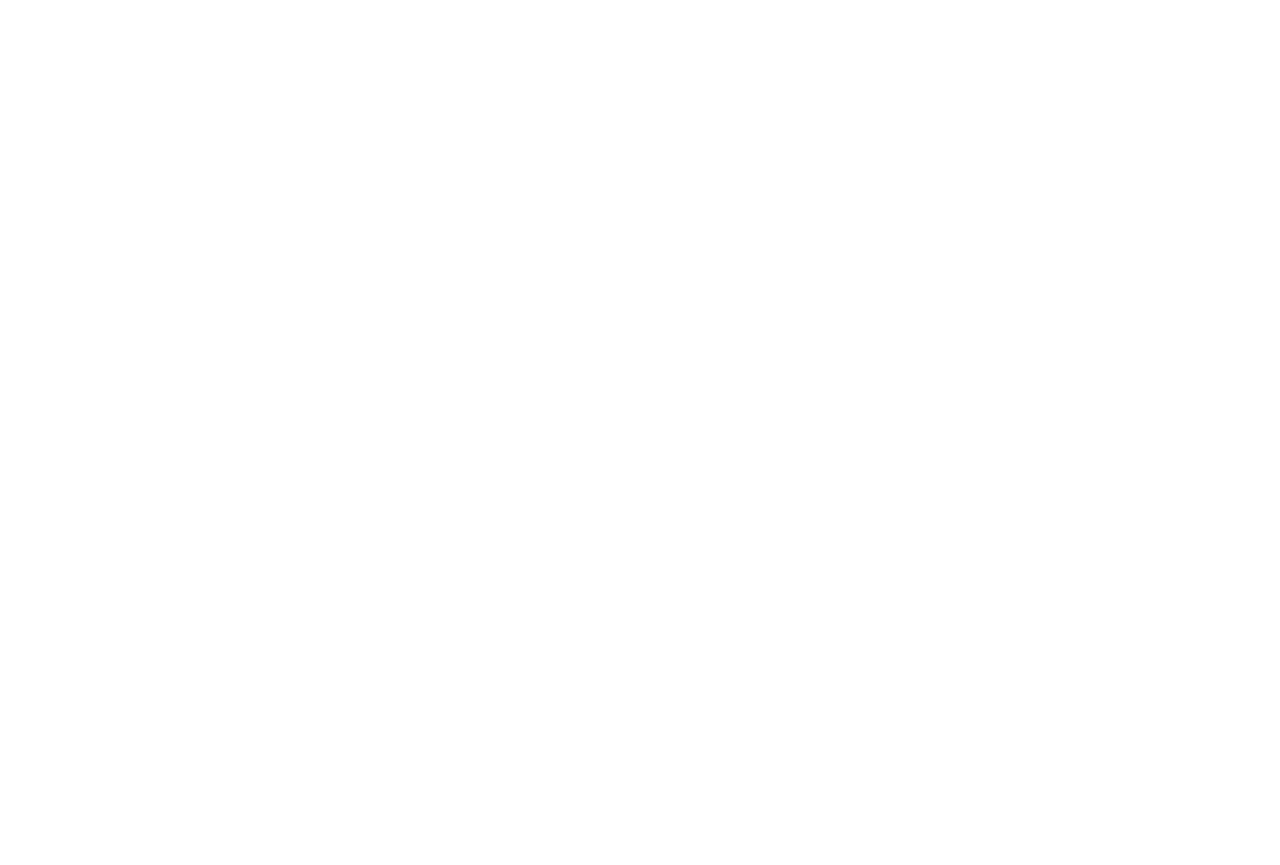
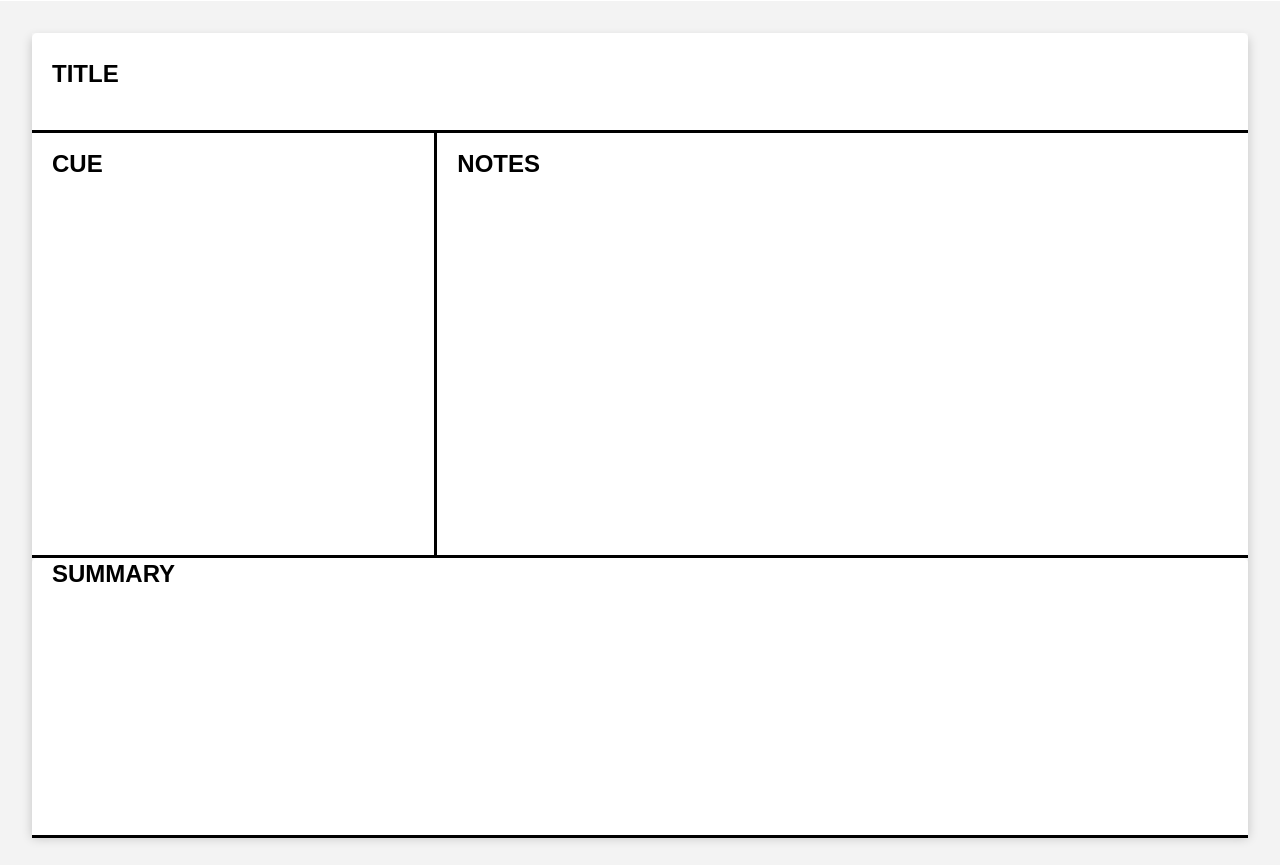
Before and after one commit to rendrabimaa/notesapp, a React (Create React App) app: page /addnote in a window 1280 px wide. Before the commit this address had no page. Before the commit the page ends 800 px from the top, so only its background shows below. Built offline with nearby package versions, Linux system fonts and the light colour scheme.

Commit message:
Halaman Add Note

```diff
--- a/src/components/AddNote.js
+++ b/src/components/AddNote.js
@@ -1,80 +1,35 @@
 import React from "react";
-import { useNavigate } from 'react-router-dom';
-import PropTypes from 'prop-types';
 
-function AddNotePageWrapper() {
-    const navigate = useNavigate();
+function AddNote() {
+  return (
+    <section className="addnote-page">
 
-    function navigateHome() {
-      navigate('/');
-    }
+      <div class="container-addnote">
+        <div className="title-addnote">
+          <input type="text"  name="titlenote" id="titlenote" className="input-field" placeholder="Title"/>
+          <label for="titlenote" className="input-label">Title</label>
+        </div>
 
-    return (
-      <AddNotePage navigate={navigateHome} />
-    );
-  }
+        <div className="note-columns" id="note-columns">
+        <textarea id="note-columns-note" name="columns-note" className="input-notee" rows="13" cols="50"/>
+          <label for="columns-note" className="input-label-note">Notes </label>
+        </div>
+        <div className="cue-columns">
+          <textarea id="cue-columns-note" name="cue-columns-note" className="input-cue" rows="13" cols="50"/>
+          <label for="cue-columns-note" className="input-label-cue">Cue</label>
+        </div>
 
-  class AddNotePage extends React.Component {
-    constructor(props) {
-      super(props);
+        <div className="summary">
+        <div className="summary-note">
+          <textarea type="text"  name="summarynote" className="input-summary" placeholder="Summary" rows="8"/>
+          <label for="summarynote" className="input-label-summary">Summary</label>
+        </div>
+        </div>
+      </div>
 
-      this.state = {
-        title: '',
-        body: '',
-      };
+    </section>
 
-      this.onTitleChangeHandler = this.onTitleChangeHandler.bind(this);
-      this.onBodyChangeHandler = this.onBodyChangeHandler.bind(this);
-      this.onSubmitHandler = this.onSubmitHandler.bind(this);
-    }
+  )
+}
 
-    onTitleChangeHandler(event) {
-      this.setState({ title: event.target.value });
-    }
-
-    onBodyChangeHandler(event) {
-      this.setState({ body: event.target.value });
-    }
-
-    async onSubmitHandler(event) {
-      event.preventDefault();
-      const { title, body } = this.state;
-      const note = {
-        title,
-        body,
-      };
-
-      await addNote(note);
-
-      const { navigate } = this.props;
-      navigate();
-    }
-
-    render() {
-      const { title } = this.state;
-
-      return (
-        <LocaleContext.Consumer>
-          {({ locale }) => (
-            <form className="add-new-page__input" onSubmit={this.onSubmitHandler}>
-              <input type="text" className="add-new-page__input__title" value={title} onChange={this.onTitleChangeHandler} placeholder={locale === 'id' ? 'Judul catatam ...' : 'Note title ...'} />
-              <textarea
-                className="add-new-page__input__body"
-                placeholder={locale === 'id' ? 'Detail catatan ...' : 'Note detail ...'}
-                onChange={this.onBodyChangeHandler}
-              />
-              <div className="add-new-page__action">
-                <Button type="submit" title={locale === 'id' ? 'Simpan' : 'Save'}><FiCheck /></Button>
-              </div>
-            </form>
-          )}
-        </LocaleContext.Consumer>
-      );
-    }
-  }
-
-  AddNotePage.propTypes = {
-    navigate: PropTypes.func.isRequired,
-  };
-
-  export default AddNotePageWrapper;
+export default AddNote;
--- a/src/components/LandingPageBody.js
+++ b/src/components/LandingPageBody.js
@@ -31,7 +31,6 @@ function LandingPageBody() {
                     <p>
                         No more forcing a word processor to do what it wasn’t designed to do. Take Cornell notes, complete with title, cue column, detail column, and summary. Use custom text formatting to give your notes structure and make the important points stand out. Edit and rearrange your notes as you go. Organize your sheets into folders so you can take notes for all of your classes or for different projects. Use the Cosmic Search bar to search through all your sheets, notes, and summaries. Results are filtered and highlighted in real-time as you type. Star sheets so you can get to them fast. And when you’re done, export to your printer or to PDF.
 
-
                     </p>
 
                 </div>
--- a/src/components/LandingSection3.js
+++ b/src/components/LandingSection3.js
@@ -43,9 +43,6 @@ function LandingPageSection3() {
                     </span>
                 </div>
             </div>
-
-
-
         </section>
 
     )
--- a/src/components/NoteApp.js
+++ b/src/components/NoteApp.js
@@ -3,6 +3,7 @@ import LandingPage from "../pages/LandingPage";
 import About from "../pages/About";
 import LoginPage from "../pages/LoginPage";
 import { Route, Routes } from "react-router-dom";
+import AddNotePage from "../pages/AddNotePage";
 
 class NoteApp extends React.Component {
   render() {
@@ -11,6 +12,7 @@ class NoteApp extends React.Component {
         <Route path="/" element={<LandingPage />} />
         <Route path="/about" element={<About />} />
         <Route path="/login" element={<LoginPage />} />
+        <Route path="/addnote" element={<AddNotePage/>} />
       </Routes>
     );
   }
--- /dev/null
+++ b/src/pages/AddNotePage.js
@@ -0,0 +1,16 @@
+import React from "react";
+import AddNote from "../components/AddNote";
+
+
+function AddNotePage(){
+    return(
+        <>
+
+         <AddNote/>
+
+        </>
+
+    )
+}
+
+export default AddNotePage;
--- a/src/styles/style.css
+++ b/src/styles/style.css
@@ -433,6 +433,7 @@ section {
 }
 
 /* LOGIN REGISTER PAGE */
+
 .loginnnn {
   min-height: 100vh;
   display: flex;
@@ -661,6 +662,194 @@ section {
   display: none;
 }
 
+/* ADD NOTE PAGE */
+
+.addnote-page{
+  background-color: #F3F3F3;
+
+
+}
+.container-addnote {
+  display: grid;
+  height: 100vh;
+  grid-template-columns: 1fr 2fr;
+  grid-template-rows: 0.2fr 2fr 1fr;
+  grid-template-areas:
+    "title title title "
+    "cue note note "
+    "summary summary summary ";
+  grid-gap: 0rem;
+  font-weight: 800;
+  font-size: 12px;
+  color: #004d40;
+  text-align: center;
+  box-shadow: 0 5px 10px rgba(0, 0, 0, 0.2);
+}
+
+.title-addnote {
+  background: white;
+  grid-area: title;
+  border-top-left-radius: 5px;
+  border-top-right-radius: 5px;
+  padding-top: 50px;
+  min-height: 100px;
+  border-bottom: 3px solid black;
+}
+
+
+.note-columns{
+  background: white;
+  grid-area: note;
+  padding-top: 5px;
+
+}
+
+.cue-columns {
+  background: white;
+  grid-area: cue;
+  padding-top: 5px;
+  border-right: 3px solid black;
+}
+
+.summary-note {
+  background: white;
+  grid-area: title;
+  border-top-left-radius: 5px;
+  border-top-right-radius: 5px;
+  padding-top: 50px;
+  min-height: 100px;
+  border-bottom: 3px solid black;
+}
+
+.input-field{
+  width: 100%;
+  outline: 0;
+  border: 0;
+  border-bottom: 2px solid black;
+  padding: 10px 0;
+  background: transparent;
+  font-size: 2em;
+  color: black;
+  transition: 0.3s ease;
+  padding-left: 20px;
+}
+
+.input-summary{
+  width: 100%;
+  outline: 0;
+  border: 0;
+  background: transparent;
+  font-size: 2em;
+  color: black;
+  transition: 0.3s ease;
+  padding-left: 20px;
+  padding-right: 20px;
+}
+
+.input-cue{
+  width: 100%;
+  outline: 0;
+  border: 0;
+  background: transparent;
+  font-size: 2em;
+  color: black;
+  transition: 0.3s ease;
+  padding-left: 20px;
+  padding-right: 20px;
+  padding-top: 50px;
+}
+
+.input-notee{
+  width: 100%;
+  outline: 0;
+  border: 0;
+  background: transparent;
+  font-size: 2em;
+  color: black;
+  transition: 0.3s ease;
+  padding-left: 20px;
+  padding-right: 20px;
+  padding-top: 50px;
+}
+.input-label{
+  display: block;
+  position: absolute;
+  top: 60px;
+  font-size: 2em;
+  color: black;
+  text-transform: uppercase;
+  transition: 0.3s ease;
+  margin-left: 20px;
+}
+
+.input-label-summary{
+  display: block;
+  position: absolute;
+  top:560px;
+  font-size: 2em;
+  color:black;
+  text-transform: uppercase;
+  transition: 0.3s ease;
+  margin-left: 20px;
+}
+
+.input-label-cue{
+  display: block;
+  position: absolute;
+  top:150px;
+  font-size: 2em;
+  color:black;
+  text-transform: uppercase;
+  transition: 0.3s ease;
+  margin-left: 20px;
+}
+
+
+.input-label-note{
+  display: block;
+  position: absolute;
+  top:150px;
+  font-size: 2em;
+  color:black;
+  text-transform: uppercase;
+  transition: 0.3s ease;
+  margin-left: 20px;
+}
+.input-field::placeholder{
+  color: transparent;
+}
+
+.input-summary::placeholder{
+  color: transparent;
+}
+
+.input-field::placeholder-shown ~ .input-label{
+  font-size:  2em;
+  top: 20px;
+}
+
+.input-field:focus ~ .input-label{
+  display: block;
+  position: absolute;
+  top: 40px;
+  font-size: 2em;
+  color: black;
+}
+
+
+.summary {
+  grid-area: summary;
+  border-bottom-left-radius: 5px;
+  border-bottom-right-radius: 5px;
+  border-top: 3px solid black;
+}
+
+textarea{
+  resize: none;
+}
+
+
+
 @media (max-width: 730px) {
   .container .cover {
     display: none;
@@ -730,4 +919,31 @@ section {
   .about-page .about-bio {
     grid-template-columns: 1fr;
   }
+
+  .container-addnote {
+    grid-template-columns: 1fr;
+    grid-template-areas:
+    "title"
+    "cue"
+    "note"
+    "summary ";
+  }
+
+  .cue-columns{
+    border-bottom: 3px solid black;
+    border-right: 0px;
+  }
+
+  .input-label-summary{
+    top:980px;
+  }
+
+  .input-label-note{
+    top:560px;
+  }
+
+  .addnote-page{
+    height: 1300px;
+
+  }
 }
```
Lines whose indentation alone changed are shown as unchanged.
